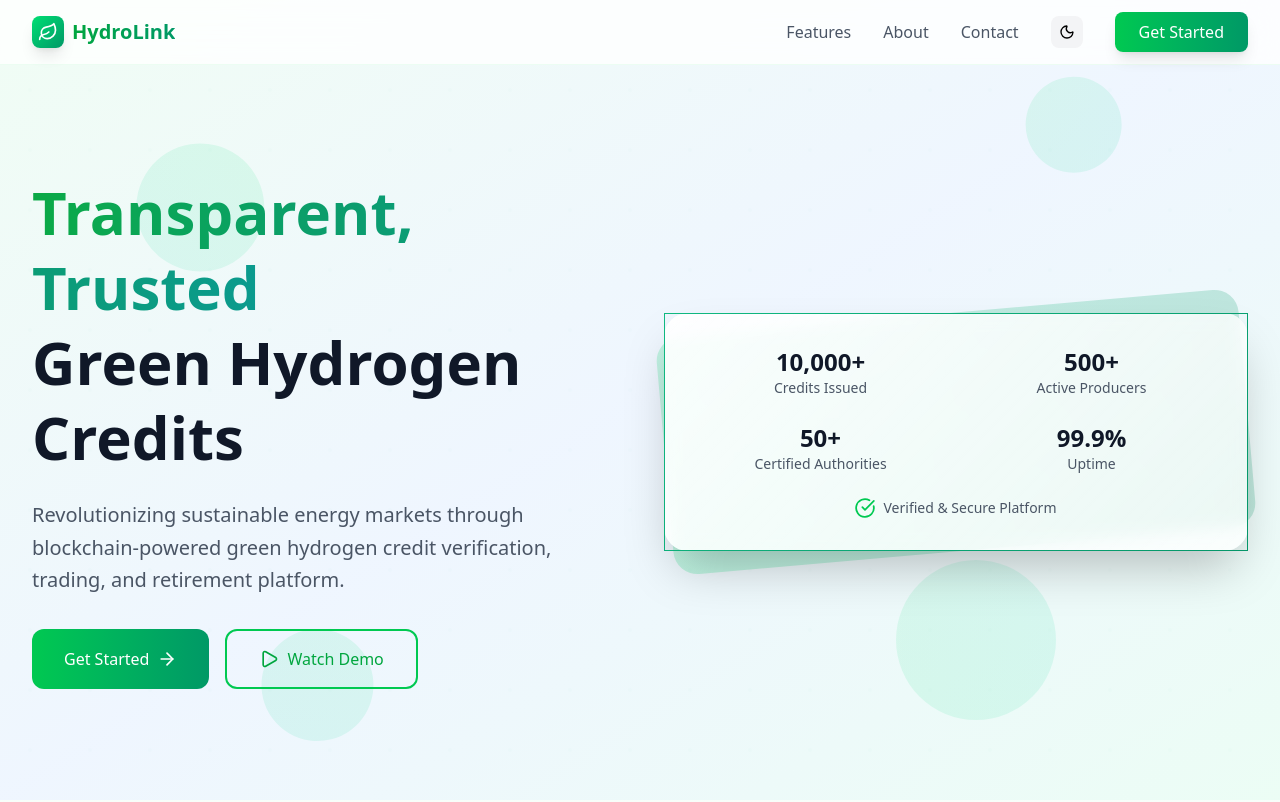
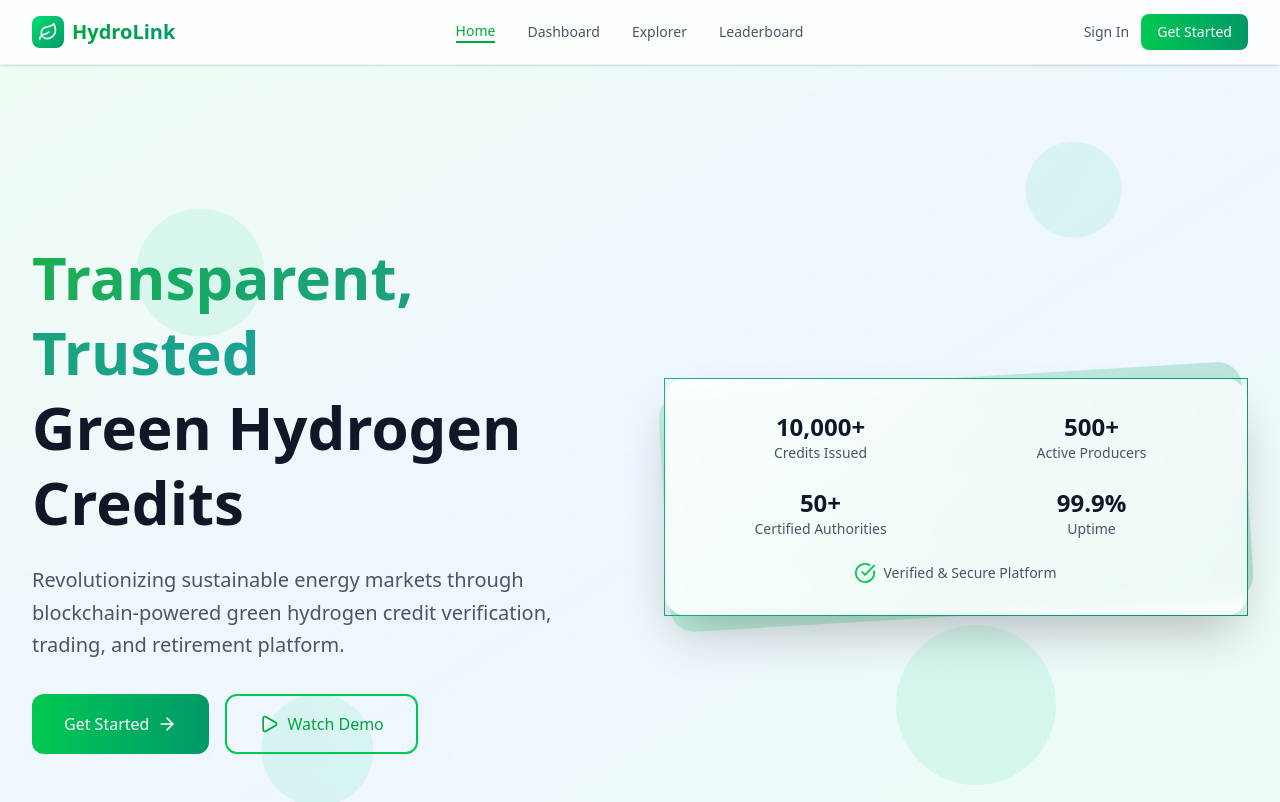
Before and after one commit to PR-ODINSON/HydroLink, a React (Vite) app in the folder client/: page / in a window 1280 px wide. Shown: the top 802 px of the page. Built offline with nearby package versions, Linux system fonts and the light colour scheme.

Commit message:
Something done

```diff
--- a/client/src/pages/Landing.jsx
+++ b/client/src/pages/Landing.jsx
@@ -4,6 +4,7 @@ import { motion, useScroll, useTransform, AnimatePresence } from 'framer-motion'
 import CountUp from 'react-countup';
 import Tilt from 'react-parallax-tilt';
 import { useAuth } from '../contexts/AuthContext';
+import Navbar from "../components/Navbar"
 import {
   Leaf,
   Shield,
@@ -106,101 +107,6 @@ const Landing = () => {
     />
   );
 
-  // Enhanced Navigation Component
-  const Navigation = () => (
-    <nav
-      className={`fixed top-0 w-full z-50 transition-all duration-500 ease-in-out ${
-        isScrolled
-          ? 'bg-white/95 backdrop-blur-xl border-b border-green-100 shadow-lg transform translate-y-0'
-          : 'bg-white/80 backdrop-blur-lg border-b border-green-100/50'
-      } ${isDarkMode ? 'dark:bg-gray-900/95 dark:border-gray-700' : ''}`}
-    >
-      <div className="max-w-7xl mx-auto px-4 sm:px-6 lg:px-8">
-        <div className="flex justify-between items-center h-16">
-          {/* Logo */}
-          <motion.div
-            className="flex items-center space-x-2"
-            whileHover={{ scale: 1.05 }}
-            whileTap={{ scale: 0.95 }}
-          >
-            <div className="w-8 h-8 bg-gradient-to-br from-green-400 to-emerald-600 rounded-lg flex items-center justify-center shadow-lg">
-              <Leaf className="w-5 h-5 text-white" />
-            </div>
-            <span className="text-xl font-bold bg-gradient-to-r from-green-600 to-emerald-600 bg-clip-text text-transparent">
-              HydroLink
-            </span>
-          </motion.div>
-
-          {/* Desktop Navigation */}
-          <div className="hidden md:flex items-center space-x-8">
-            {['features', 'about', 'contact'].map((item) => (
-              <button
-                key={item}
-                onClick={() => scrollToSection(item)}
-                className="text-gray-600 hover:text-green-600 transition-colors duration-200 capitalize font-medium"
-              >
-                {item}
-              </button>
-            ))}
-
-            {/* Dark Mode Toggle */}
-            <button
-              onClick={() => setIsDarkMode(!isDarkMode)}
-              className="p-2 rounded-lg bg-gray-100 hover:bg-gray-200 transition-colors duration-200"
-            >
-              {isDarkMode ? <Sun className="w-4 h-4" /> : <Moon className="w-4 h-4" />}
-            </button>
-
-            <Link
-              to="/dashboard"
-              className="bg-gradient-to-r from-green-500 to-emerald-600 text-white px-6 py-2 rounded-lg hover:from-green-600 hover:to-emerald-700 transition-all duration-300 transform hover:scale-105 shadow-lg hover:shadow-xl"
-            >
-              Get Started
-            </Link>
-          </div>
-
-          {/* Mobile Menu Button */}
-          <button
-            onClick={() => setIsMobileMenuOpen(!isMobileMenuOpen)}
-            className="md:hidden p-2 rounded-lg bg-gray-100 hover:bg-gray-200 transition-colors duration-200"
-          >
-            {isMobileMenuOpen ? <X className="w-5 h-5" /> : <Menu className="w-5 h-5" />}
-          </button>
-        </div>
-      </div>
-
-      {/* Mobile Menu */}
-      <AnimatePresence>
-        {isMobileMenuOpen && (
-          <motion.div
-            initial={{ opacity: 0, height: 0 }}
-            animate={{ opacity: 1, height: 'auto' }}
-            exit={{ opacity: 0, height: 0 }}
-            className="md:hidden bg-white/95 backdrop-blur-lg border-t border-green-100"
-          >
-            <div className="px-4 py-6 space-y-4">
-              {['features', 'about', 'contact'].map((item) => (
-                <button
-                  key={item}
-                  onClick={() => scrollToSection(item)}
-                  className="block w-full text-left text-gray-600 hover:text-green-600 transition-colors duration-200 capitalize font-medium py-2"
-                >
-                  {item}
-                </button>
-              ))}
-              <Link
-                to={isAuthenticated ? "/dashboard" : "/register"}
-                className="bg-gradient-to-r from-green-500 to-emerald-600 text-white px-6 py-2 rounded-lg hover:from-green-600 hover:to-emerald-700 transition-all duration-300 transform hover:scale-105"
-              >
-                {isAuthenticated ? "Go to Dashboard" : "Get Started"}
-              </Link>
-            </div>
-          </motion.div>
-        )}
-      </AnimatePresence>
-    </nav>
-  );
-
   // Video Modal Component
   const VideoModal = () => (
     <AnimatePresence>
@@ -243,7 +149,7 @@ const Landing = () => {
 
   return (
     <div className={`min-h-screen ${isDarkMode ? 'dark' : ''}`}>
-      <Navigation />
+      <Navbar />
       <VideoModal />
 
       {/* Hero Section */}
```
